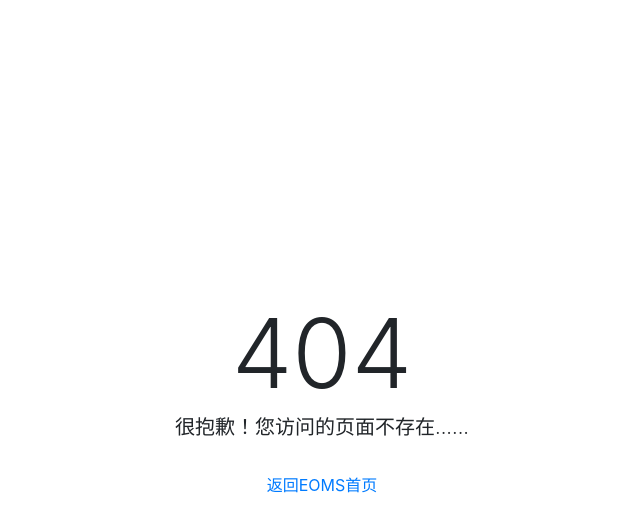
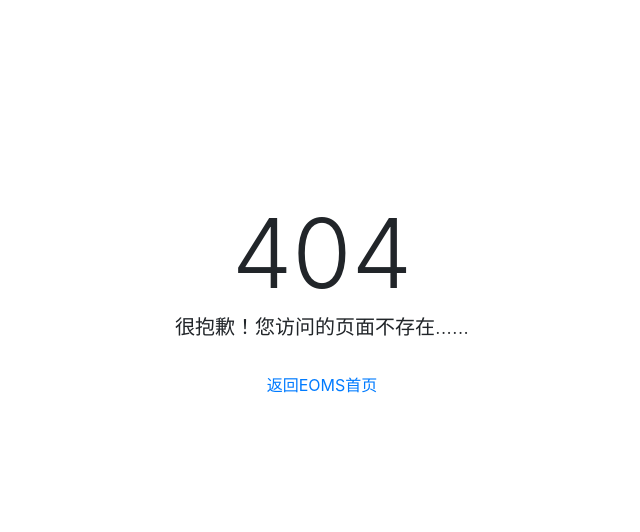
Before and after one commit to Asa6/EOMS, a Django app: template templates/404.html in a window 1280 px wide. Shown: the top 532 px of the page, without its empty margins (318-958 px from the left). Run offline with Django 3.2, Linux system fonts and the light colour scheme; the template is opened without the code that fills it, so the values that code supplies are empty; some libraries are stand-ins or nearby versions.

Commit message:
调整404页面样式

```diff
--- a/templates/404.html
+++ b/templates/404.html
@@ -9,8 +9,8 @@
     <link href="/static/css/bootstrap4.1.1.min.css" rel="stylesheet" id="bootstrap-css">
     <link href="//maxcdn.bootstrapcdn.com/bootstrap/4.1.1/css/bootstrap.min.css" rel="stylesheet">
     -->
-
-    <link href="/static/css/bootstrap4.1.1.min.css" rel="stylesheet">
+<link href="//maxcdn.bootstrapcdn.com/bootstrap/4.1.1/css/bootstrap.min.css" rel="stylesheet">
+{#    <link href="/static/css/bootstrap4.1.1.min.css" rel="stylesheet">#}
 
     <link rel="icon" href="/static/fonts/favicon.ico">
 
@@ -26,7 +26,7 @@
 <body>
 
 <div class="page-wrap d-flex flex-row align-items-center">
-    <div class="container">
+    <div style="margin-top: -200px;" class="container">
         <div class="row justify-content-center">
             <div class="col-md-12 text-center">
                 <span class="display-1 d-block">404</span>
```
